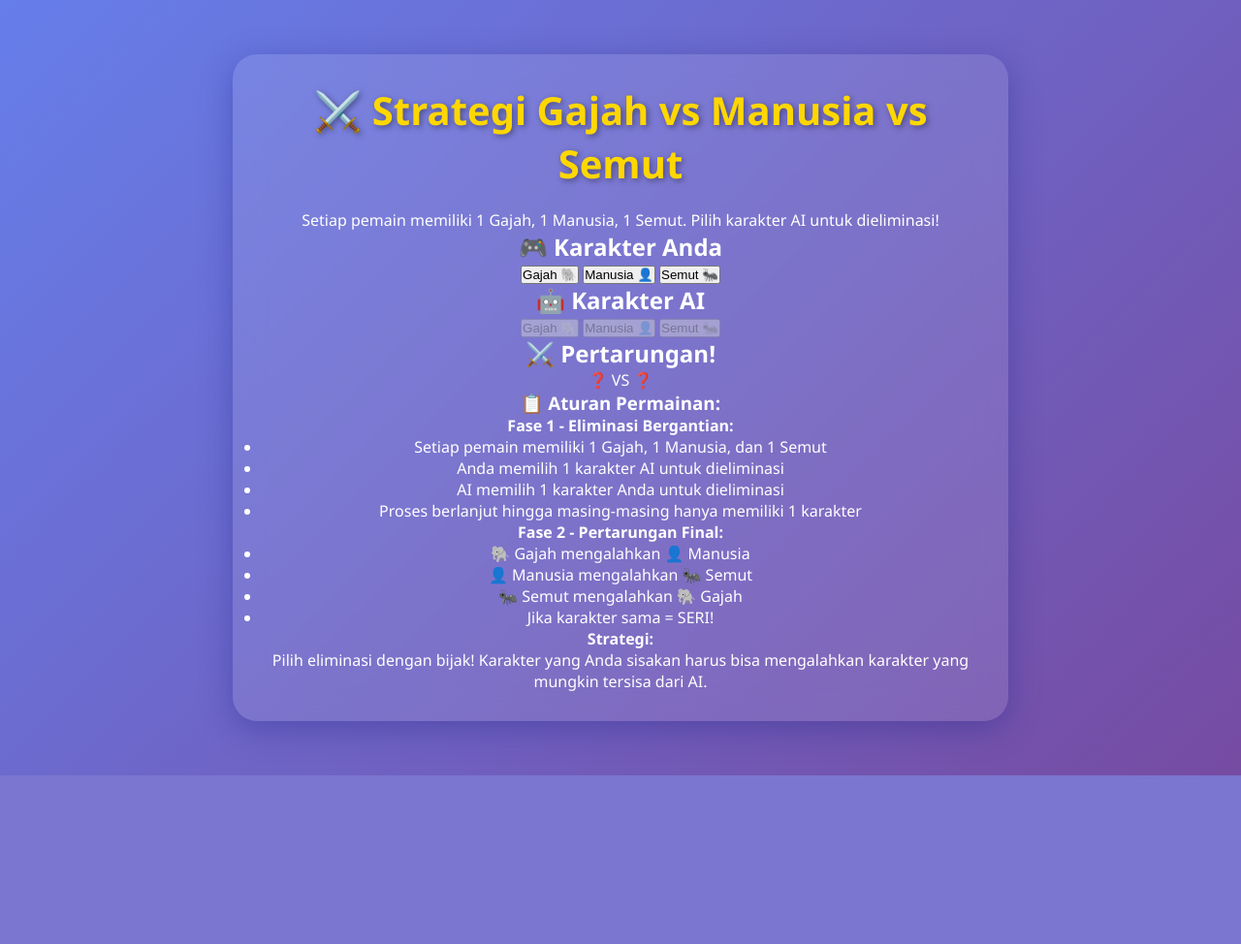
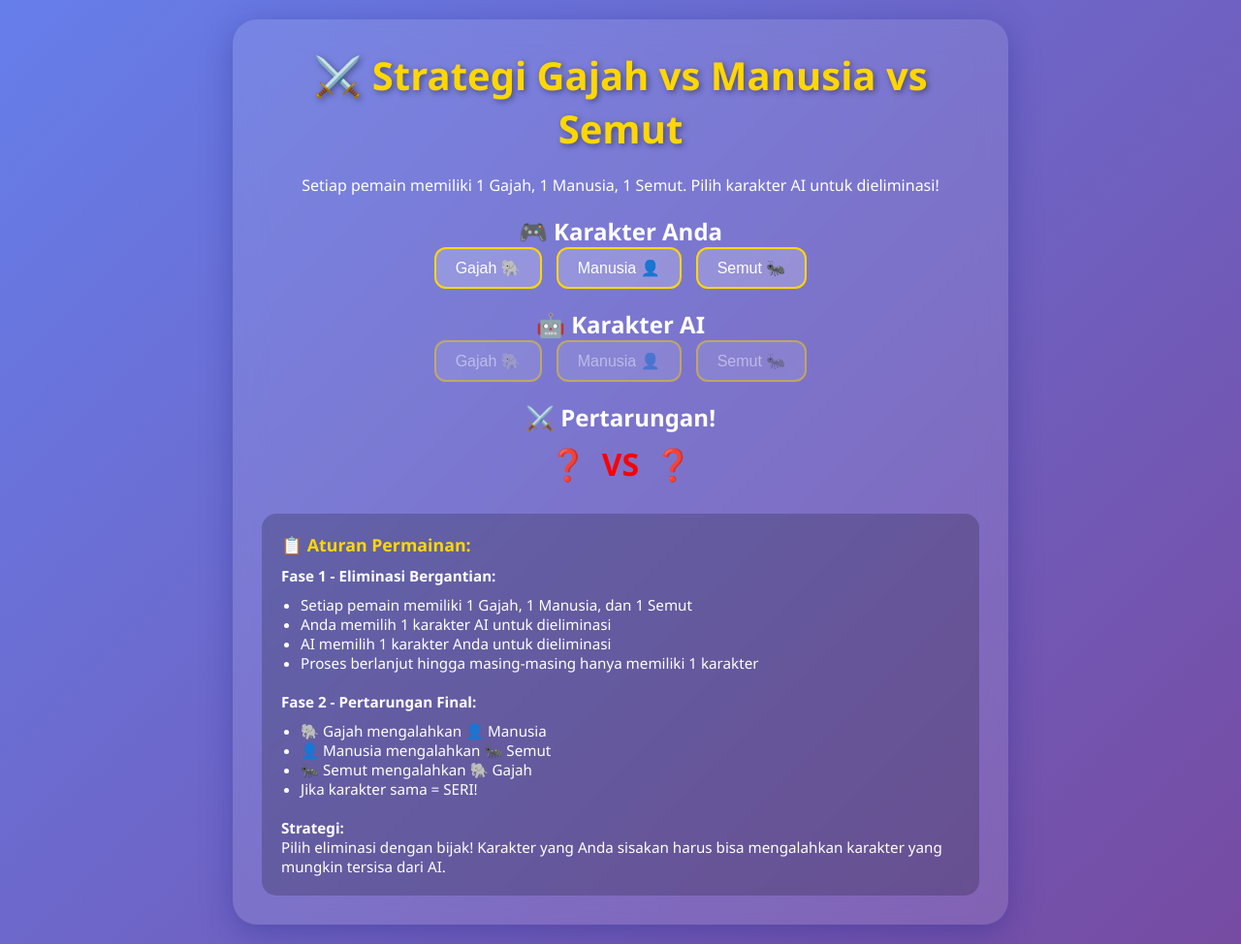
Before and after one commit to syafirah470/gajah-game, a Flask app: page / in a window 1280 px wide. Shown: the whole page at 97% size. Before the commit the page ends 800 px from the top, so only its background shows below. Run offline with Flask 3, Linux system fonts and the light colour scheme.

Commit message:
Commit Kedua

```diff
--- a/static/style.css
+++ b/static/style.css
@@ -32,3 +32,85 @@ body {
     color: #ffd700;
     text-shadow: 2px 2px 6px rgba(0, 0, 0, 0.4);
 }
+
+.highlight {
+    color: #ffd700;
+}
+
+.section {
+    margin: 20px 0;
+}
+
+.characters-container {
+    display: flex;
+    justify-content: center;
+    gap: 15px;
+    flex-wrap: wrap;
+}
+
+.character-btn {
+    background: rgba(255, 255, 255, 0.2);
+    border: 2px solid #ffd700;
+    color: white;
+    padding: 10px 20px;
+    border-radius: 12px;
+    font-size: 1rem;
+    cursor: pointer;
+    transition: all 0.3s ease;
+}
+
+.character-btn:hover:not(:disabled) {
+    background-color: #ffd700;
+    color: #333;
+}
+
+.character-btn:disabled {
+    opacity: 0.5;
+    cursor: not-allowed;
+}
+
+.battle-participants {
+    display: flex;
+    justify-content: center;
+    align-items: center;
+    gap: 15px;
+    font-size: 2rem;
+    margin-top: 10px;
+}
+
+.vs-text {
+    font-weight: bold;
+    color: red;
+}
+
+.rules-box {
+    margin-top: 30px;
+    background-color: rgba(0, 0, 0, 0.2);
+    padding: 20px;
+    border-radius: 15px;
+    text-align: left;
+    font-size: 0.95rem;
+}
+
+.rules-box ul {
+    margin: 10px 0 20px 20px;
+}
+
+.rules-box h3 {
+    margin-bottom: 10px;
+}
+
+@media (max-width: 768px) {
+    .characters-container {
+        flex-direction: column;
+        gap: 10px;
+    }
+
+    .battle-participants {
+        flex-direction: column;
+    }
+
+    .game-title {
+        font-size: 2rem;
+    }
+}
```
